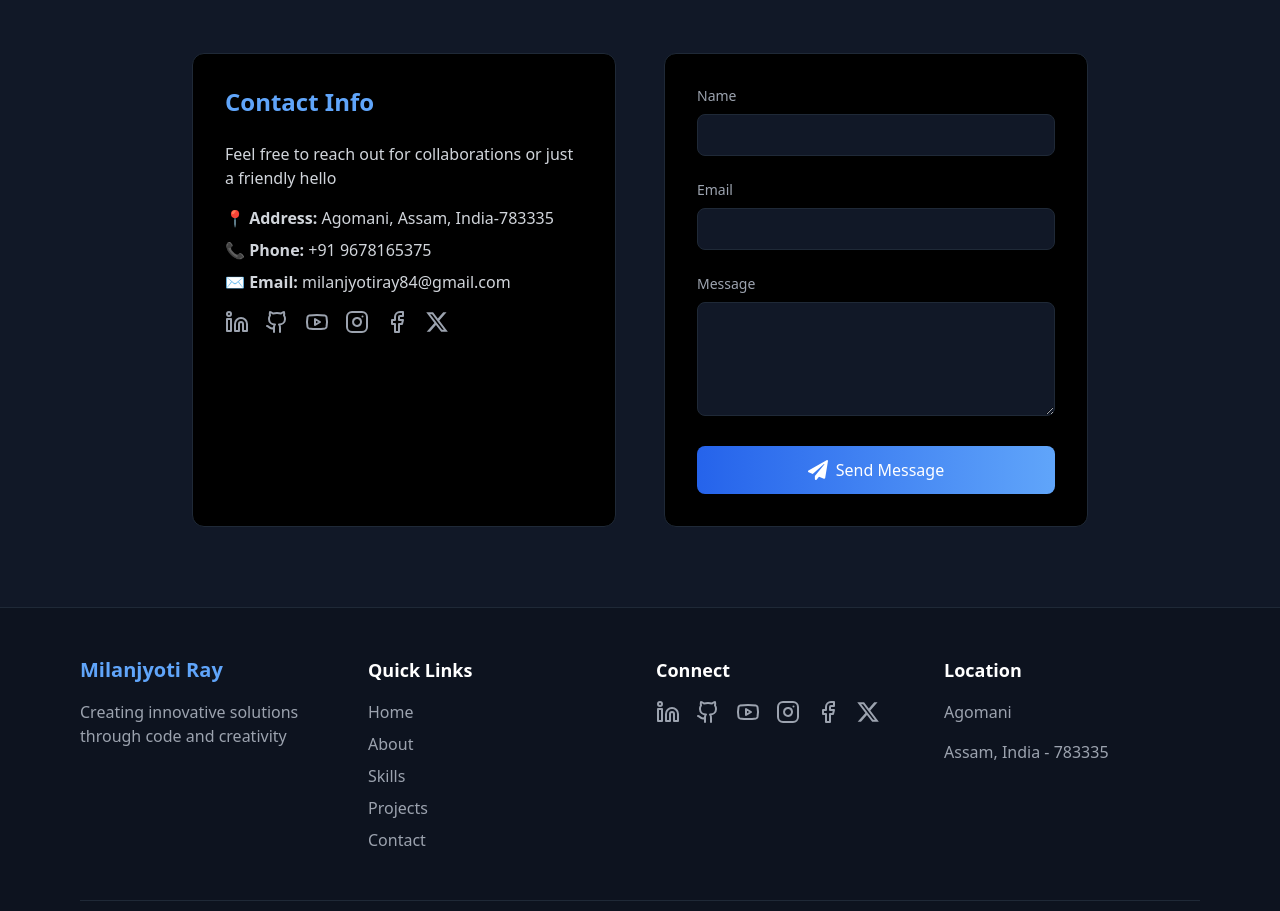
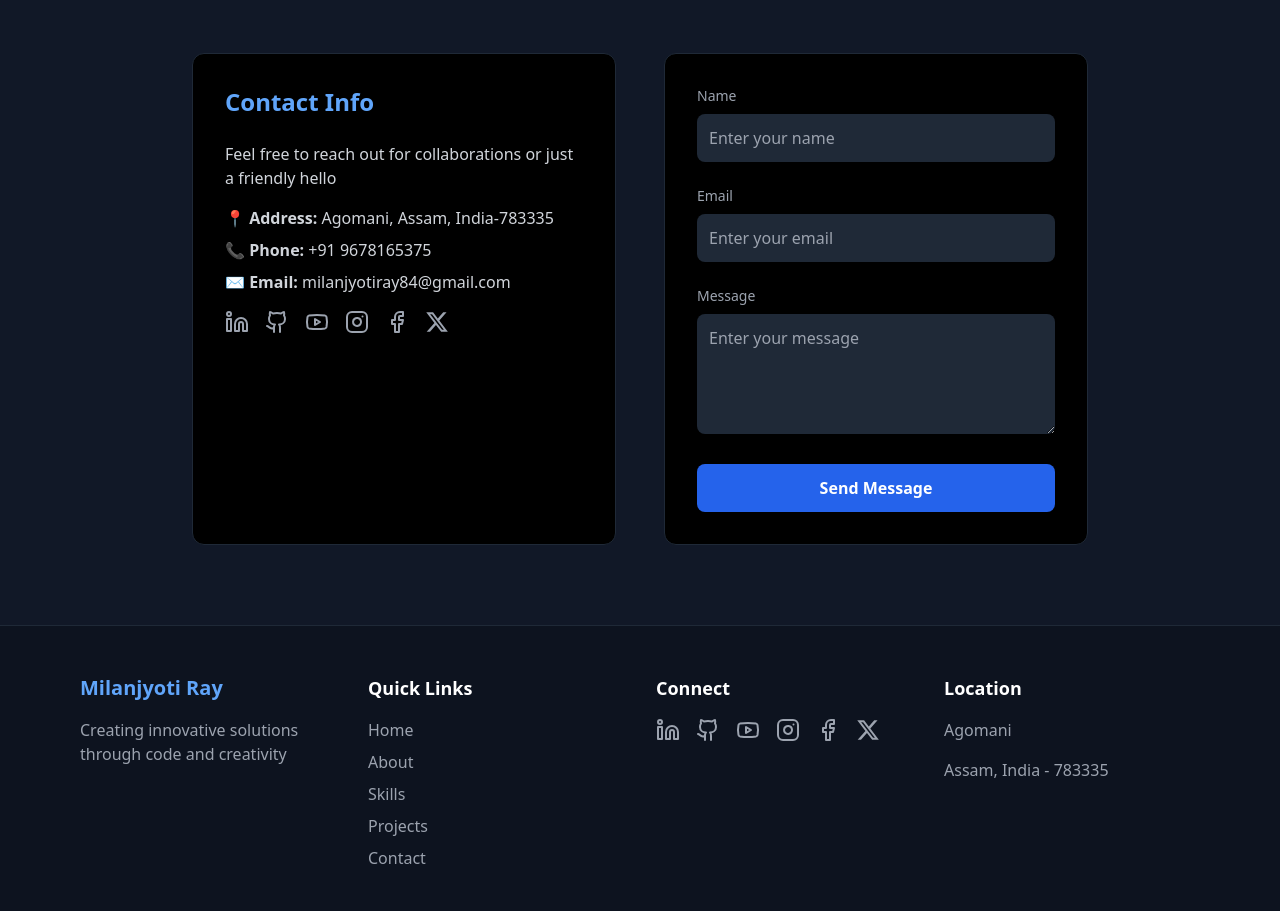
Before and after one commit to milanjyotiray/My-Portfolio, a React (Vite) app: page / in a window 1280 px wide. Shown: the part 2952-3863 px from the top of the page. Built offline with nearby package versions, Linux system fonts and the light colour scheme.

Commit message:
Latest updates

```diff
--- a/src/App.tsx
+++ b/src/App.tsx
@@ -4,7 +4,7 @@ import ParticlesBackground from './components/ParticlesBackground';
 import SocialLinks from './components/SocialLinks';
 import TypewriterEffect from './components/TypewriterEffect';
 import ProjectPreview from './components/ProjectPreview';
-import { FaHtml5, FaCss3Alt, FaJs, FaPython, FaBrain, FaCode, FaPaperPlane } from "react-icons/fa";
+import { FaHtml5, FaCss3Alt, FaJs, FaPython, FaBrain, FaCode } from "react-icons/fa";
 
 const getSkillLevel = (percentage: number) => {
   if (percentage >= 91) return "Proficiency";
@@ -55,11 +55,35 @@ function App() {
   });
   const [selectedProject, setSelectedProject] = useState<string | null>(null);
 
-  const handleSubmit = (e: React.FormEvent) => {
+  const handleSubmit = async (e: React.FormEvent) => {
     e.preventDefault();
-    // Handle form submission here
-    console.log(formData);
+
+    const scriptURL = "https://script.google.com/macros/s/AKfycbzaUNVOhsBmWfV9aprDBFVnuai-tblPszLBoyHr8kyKcX9Z3_lFlPTvAvGnP-MTuNs/exec"; // Google Apps Script ka URL
+    const data = {
+      name: formData.name,
+      email: formData.email,
+      message: formData.message,
+    };
+
+    try {
+      let response = await fetch(scriptURL, {
+        method: "POST",
+        body: JSON.stringify(data),
+        headers: { "Content-Type": "application/json" },
+      });
+
+      if (response.ok) {
+        alert("Your message has been sent successfully!");
+        setFormData({ name: "", email: "", message: "" });
+      } else {
+        alert("Something went wrong!");
+      }
+    } catch (error) {
+      console.error("Error:", error);
+      alert("Error sending data!");
+    }
   };
+
 
   return (
     <div className="min-h-screen bg-black text-white">
@@ -218,12 +242,15 @@ function App() {
             <input
               type="text"
               id="name"
-              className="contact-input"
+              name="name"
               value={formData.name}
               onChange={(e) => setFormData({ ...formData, name: e.target.value })}
+              className="w-full p-3 rounded-lg bg-gray-800 text-white focus:outline-none focus:ring-2 focus:ring-blue-500"
+              placeholder="Enter your name"
               required
             />
           </div>
+
           <div>
             <label htmlFor="email" className="block text-sm font-medium text-gray-400 mb-2">
               Email
@@ -231,29 +258,35 @@ function App() {
             <input
               type="email"
               id="email"
-              className="contact-input"
+              name="email"
               value={formData.email}
               onChange={(e) => setFormData({ ...formData, email: e.target.value })}
+              className="w-full p-3 rounded-lg bg-gray-800 text-white focus:outline-none focus:ring-2 focus:ring-blue-500"
+              placeholder="Enter your email"
               required
             />
           </div>
+
           <div>
             <label htmlFor="message" className="block text-sm font-medium text-gray-400 mb-2">
               Message
             </label>
             <textarea
               id="message"
+              name="message"
               rows={4}
-              className="contact-input"
               value={formData.message}
               onChange={(e) => setFormData({ ...formData, message: e.target.value })}
+              className="w-full p-3 rounded-lg bg-gray-800 text-white focus:outline-none focus:ring-2 focus:ring-blue-500"
+              placeholder="Enter your message"
               required
-            ></textarea>
+            />
           </div>
+
           <button
             type="submit"
-            className="w-full py-3 px-6 text-white bg-gradient-to-r from-blue-600 to-blue-400 rounded-lg hover:from-blue-500 hover:to-blue-300 transition-all duration-300 flex items-center justify-center gap-2">
-            <FaPaperPlane className="w-5 h-5" />
+            className="w-full bg-blue-600 hover:bg-blue-700 text-white font-bold py-3 rounded-lg transition"
+          >
             Send Message
           </button>
         </form>
```
